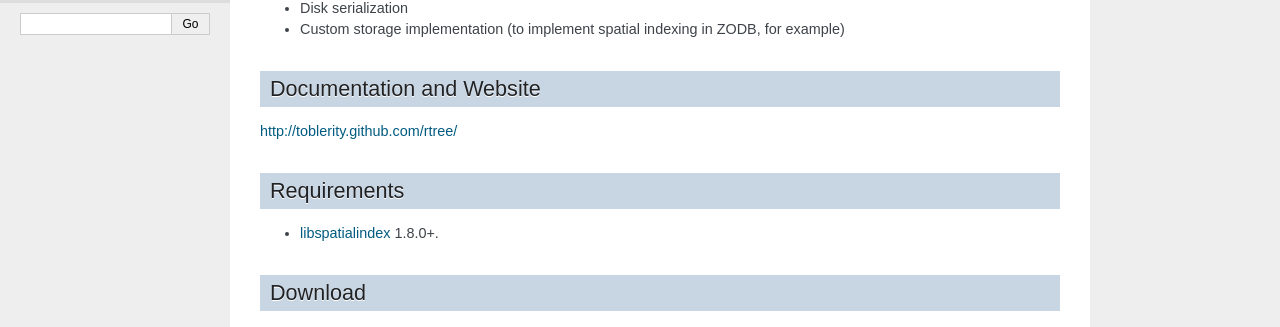
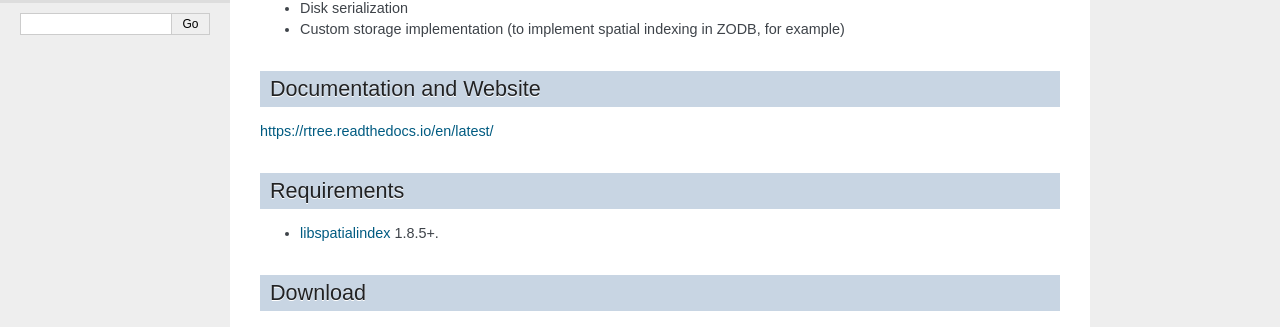
Before and after one commit to Toblerity/rtree, a Sphinx documentation site: the page built from docs/source/README.txt, in a window 1280 px wide. Shown: the part 299-626 px from the top of the page. Built offline with Sphinx 7.4.7, drawn with Linux system fonts in a browser that asks for light colours.

Commit message:
update pointer to rtd docs

```diff
--- a/docs/source/README.txt
+++ b/docs/source/README.txt
@@ -17,12 +17,12 @@ user.  These features include:
 Documentation and Website
 ..............................................................................
 
-http://toblerity.github.com/rtree/
+https://rtree.readthedocs.io/en/latest/
 
 Requirements
 ..............................................................................
 
-* `libspatialindex`_ 1.8.0+.
+* `libspatialindex`_ 1.8.5+.
 
 Download
 ..............................................................................
```
